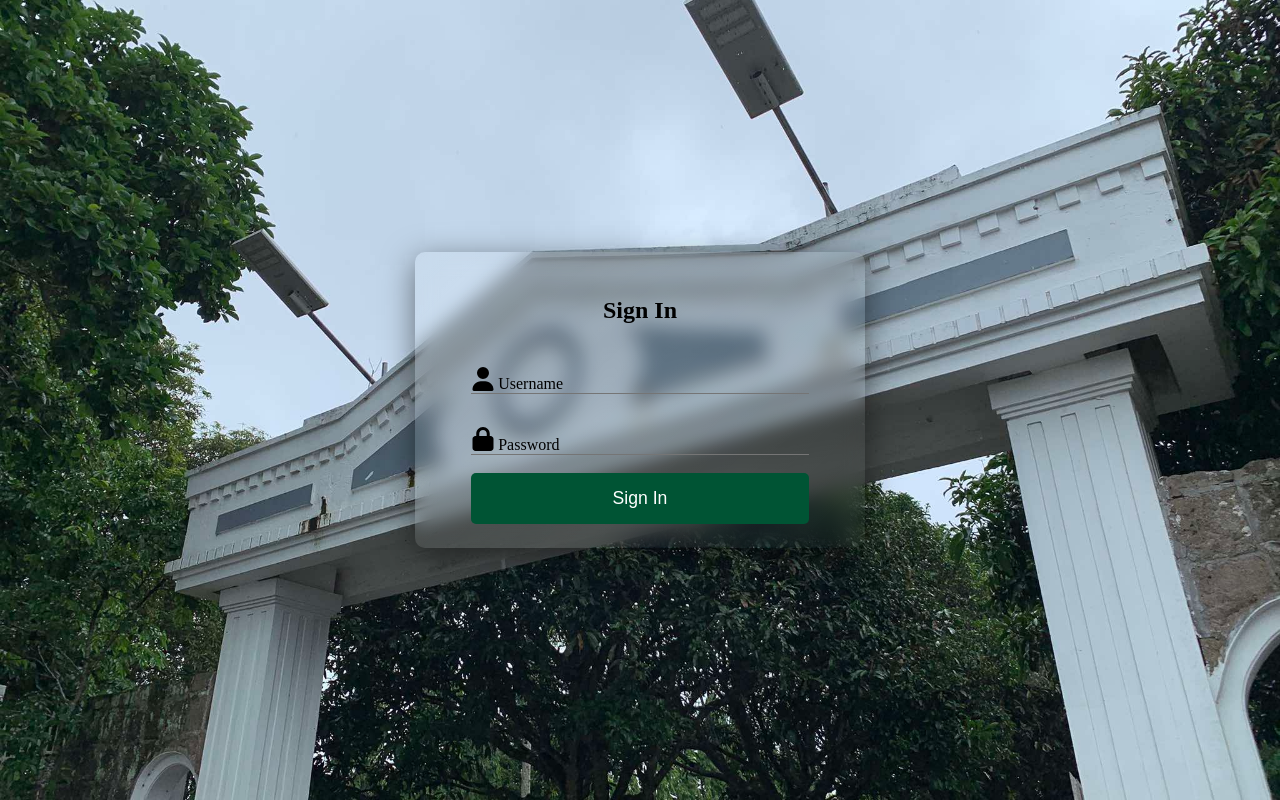
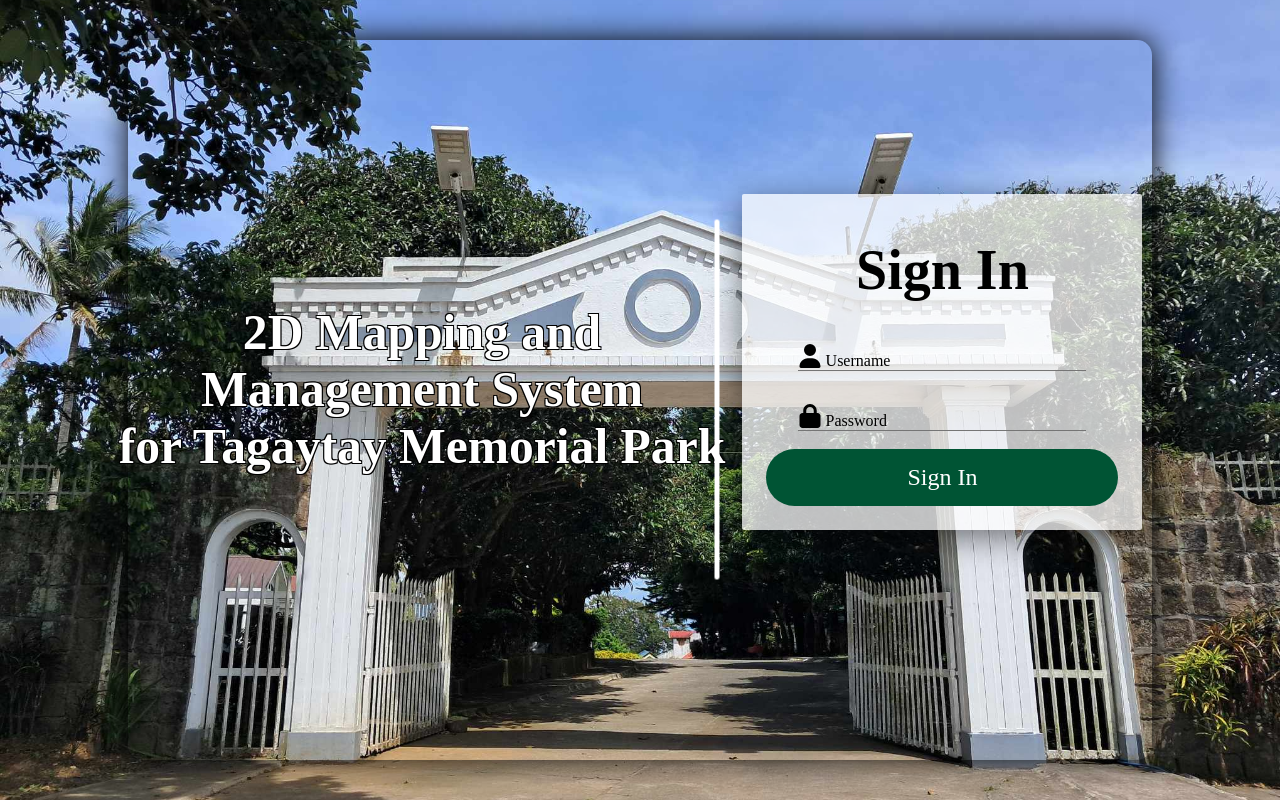
Before and after one commit to michael24569/capstone_backup, a PHP site: page /capstone/ in a window 1280 px wide. Run offline with PHP 8.4, Linux system fonts and the light colour scheme.

Commit message:
update index

```diff
--- a/index.php
+++ b/index.php
@@ -19,6 +19,20 @@
 
 </head>
 <body >
+
+
+<div class="blur-box">
+ <!-- Animated Text Section -->
+<div class="animated-container">
+  <div class="animated-text">2D Mapping and<br>Management System</div>
+  <div class="animated-text">for Tagaytay Memorial Park</div>
+  <div class="line"></div>
+</div>
+
+
+
+
+
    <div class="container" id="signin">
         <div class="login-form">
         <h1 class="form-title">Sign In</h1>
@@ -40,6 +54,7 @@
                 <input type="password" name="password" id="password" placeholder="Password" autocomplete="off">
                 <label for="password">Password</label>
             </div>
+            </div>
             <?php
             if (isset($_SESSION['error'])) {
                 echo '<p class="error">' . $_SESSION['error'] . '</p>';
@@ -50,6 +65,7 @@
         </form>
         </div>
     </div>
+
     <style>
 
 * {
@@ -57,41 +73,60 @@
     margin: 0;
     box-sizing: border-box;
   }
+  .blur-box {
+    width: 80%;
+    height:90%;
+    box-shadow: 0  0 30px 0px black;
+    border-radius: 15px;
 
+ }
   body {
-    font-family: 'MyFont';
+
     height: 100vh;
     background-color: #c9d6ff;
     background: linear-gradient(to right,#e2e2e2,#c9d6ff);
     justify-content: center;
     align-items: center;
     display: flex;
-    background-image: url('images/loginIMG.jpg');
+    background-image: url('images/s2.jpg');
     background-size: cover;
     background-position: center;
     z-index: 10;
+
   }
   .container {
-    background: linear-gradient(135deg, #ffffff1a, #ffffff00);
-    backdrop-filter: blur(10px);
-    -webkit-backdrop-filter: blur(10px);
-    width: 450px;
-    padding: 1.5rem;
-    margin: 50px auto;
-    border-radius: 10px;
-    box-shadow: 0 8px 32px 0 #00000080;
+  background-color:#ffffffbe;
+  width: 400px;
+  margin-left:60%;
+  margin-top:15%;
+  padding: 1.5rem;
+  border-radius: 2px;
+  box-shadow: 0 8px 32px 0 #00000080;
+  animation: zoomIn 1s ease-out; /* Apply zoom-in animation */
+}
+@keyframes zoomIn {
+  0% {
+    transform: scale(0.8);
+    opacity: 0;
+  }
+  100% {
+    transform: scale(1);
+    opacity: 1;
+  }
 }
   form{
     margin: 0 2rem;
 
   }
   .form-title{
-    font-size: 1.5rem;
+    font-size: 3.5rem;
     font-weight: bold;
     text-align: center;
     padding: 1.3rem;
     margin-bottom: 0.4rem;
+
   }
+
   input{
     color: inherit;
     width: 100%;
@@ -139,19 +174,20 @@
     font-size: 15px;
   }
   .btn{
-    font-size: 1.1rem;
+    font-size: 1.5rem;
     padding: 15px 0;
-    border-radius: 5px;
+    border-radius: 50px;
     outline: none;
     border: none;
     width: 100%;
     background-color: #005434;
     color: white;
     cursor: pointer;
-    transition: 0.9s;
+    transition: .1s;
+    font-family:"myfont"
   }
   .btn:hover{
-    background-color: #540020;
+    background-color: #013b25;
   }
   .btn:focus {
     background-color: #005434;
@@ -211,6 +247,76 @@
   .space{
     padding-left: 20px;
   }
+
+/* animate */
+  .animated-container {
+    text-align: center;
+    position: absolute;
+    top: 43%;
+    left: 33%;
+    transform: translateX(-50%);
+    width:100%;
+    margin-top:-40px;
+
+
+  }
+  .animated-text {
+    text-shadow:
+        1px 1px 0px #000,      /* Top-left shadow */
+       -1px -1px 0px #000,    /* Bottom-right shadow */
+        1px -1px 0px #000,     /* Bottom-left shadow */
+       -1px 1px 0px #000;      /* Top-right shadow */
+
+    font-size: 3.1rem;
+    font-weight: bold;
+    color: white;
+    opacity: 0;
+    transform: translateX(-1000px); /* Starts far left off-screen */
+    animation: lightSpeedInLeft 1s ease-in forwards; /* Animation applied */
+}
+
+@keyframes lightSpeedInLeft {
+    0% {
+        opacity: 0;
+        transform: translateX(-1000px) skewX(30deg); /* Skew and off-screen */
+    }
+    60% {
+        opacity: 1;
+        transform: translateX(30px) skewX(-10deg); /* Near final position */
+    }
+    80% {
+        transform: translateX(-10px) skewX(5deg); /* Slight rebound effect */
+    }
+    100% {
+        opacity:1;
+        transform: translateX(0) skewX(0); /* Final position */
+    }
+}
+  .line {
+    border-radius:10px;
+    width: 0; /* Initial width, since animation grows */
+    height: 5px; /* Thickness of the line */
+    background: white;
+    margin: 10px auto 0; /* Centers it vertically */
+
+    animation: growLine 1s ease-out 1s forwards;
+    transform: rotate(90deg); /* Rotates the line */
+    position: relative; /* Add relative positioning */
+    left: 23%;
+    bottom:88px;
+  }
+
+
+
+  @keyframes growLine {
+    from {
+      width: 0;
+    }
+    to {
+      width: 360px;
+    }
+  }
+
   </style>
   <script>
 
```
Also changed, not shown: images/s1.jpg (added), images/s2.jpg (added).
